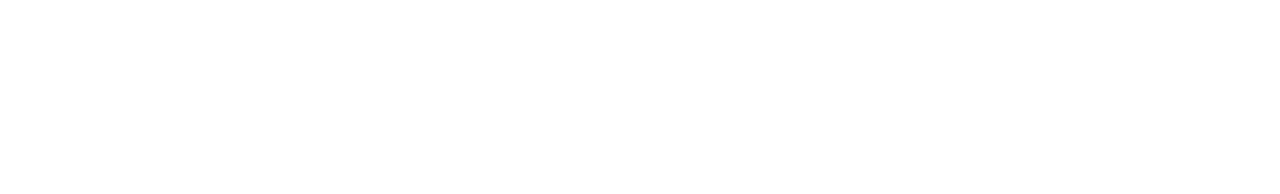
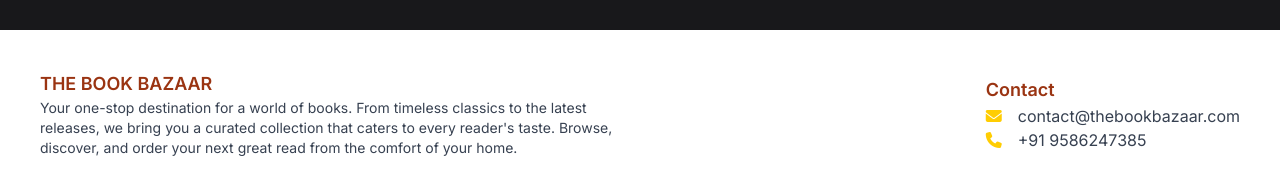
Before and after one commit to EclipticCode/TheBookBazaarFE, a React (Vite) app: page / in a window 1280 px wide. Shown: the part 620-814 px from the top of the page. Built offline with nearby package versions, Linux system fonts and the light colour scheme.

Commit message:
added Footer component

```diff
--- a/index.html
+++ b/index.html
@@ -5,6 +5,8 @@
     <link rel="icon" type="image/svg+xml" href="/public/BBLOGO.svg" />
     <meta name="viewport" content="width=device-width, initial-scale=1.0" />
     <title>The Book Bazaar</title>
+    <!-- Font awesome CDN -->
+     <link rel="stylesheet" href="https://cdnjs.cloudflare.com/ajax/libs/font-awesome/6.6.0/css/all.min.css">
   </head>
   <body>
     <div id="root"></div>
--- a/src/App.jsx
+++ b/src/App.jsx
@@ -3,6 +3,7 @@
 import Feature from './assets/Components/Feature'
 import Socialmedia from './assets/Components/Socialmedia'
 import Navbar from './assets/Components/Navbar'
+import Footer from './assets/Components/Footer'
 
 const App = () => {
   return (
@@ -11,6 +12,7 @@
      <Marquee/>
      <Feature/>
      <Socialmedia/>
+     <Footer/>
     </div>
   )
 }
--- /dev/null
+++ b/src/assets/Components/Footer.jsx
@@ -0,0 +1,28 @@
+import React from "react";
+
+const Footer = () => {
+  return (
+    <div>
+      <div className="lg:flex items-center justify-between m-10 ">
+        <div className="max-w-xl">
+          <div className="font-semibold text-lg text-orange-800">THE BOOK BAZAAR</div>
+          <div className="font-normal text-sm text-gray-700">
+            Your one-stop destination for a world of books. From timeless
+            classics to the latest releases, we bring you a curated collection
+            that caters to every reader's taste. Browse, discover, and order
+            your next great read from the comfort of your home.
+          </div>
+        </div>
+        <div className="max-w-xl sm:mt-4 lg:mt-0">
+          <div className="font-semibold text-lg text-orange-800">Contact</div>
+          <div className="">
+           <div className="text-gray-700"><span><i className="fa-solid fa-envelope pr-4 text-yellow-450"></i></span>contact@thebookbazaar.com</div>
+           <div className="text-gray-700"><span><i className="fa-solid fa-phone pr-4 text-yellow-450"></i></span>+91 9586247385</div>
+          </div>
+        </div>
+      </div>
+    </div>
+  );
+};
+
+export default Footer;
--- a/src/assets/Components/Marquee.jsx
+++ b/src/assets/Components/Marquee.jsx
@@ -7,9 +7,10 @@
         behavior="scroll"
         direction="left"
         scrollamount="5"
-        className="text-xl font-bold text-black animate-pulse"
+        className="text-lg font-semibold text-orange-800 animate-pulse"
       >
-        Welcome to Book Bazaar! <span className="pl-24">Sale on live!!</span>
+        Welcome to Book Bazaar! <span className="pl-60">Sale on live!!</span>
+        <span className="pl-60">Limited-Time Offers on Bestsellers!</span>
       </marquee>
     </div>
   );
--- a/src/assets/Components/Navbar.jsx
+++ b/src/assets/Components/Navbar.jsx
@@ -15,7 +15,7 @@
       </div>
       {/* Login and Cart - right side */}
       <div className="flex items-center space-x-10 ml-auto">
-        <div className="bg-yellow-450 text-white font-bold py-1 px-4 rounded">
+        <div className="bg-yellow-450 hover:border-2 border-orange-800 text-white font-bold py-1 px-4 rounded">
           <button className="">Login</button>
         </div>
         <div className="">Cart</div>
--- a/src/assets/Components/Socialmedia.jsx
+++ b/src/assets/Components/Socialmedia.jsx
@@ -2,7 +2,7 @@
 
 const Socialmedia = () => {
   return (
-    <div className="h-30 w-auto bg-zinc-900">
+    <div className="h-40 w-auto bg-zinc-900">
       <h2 className="text-xl font-light text-white text-center p-4">
         Join the #BBArmy
       </h2>
```
